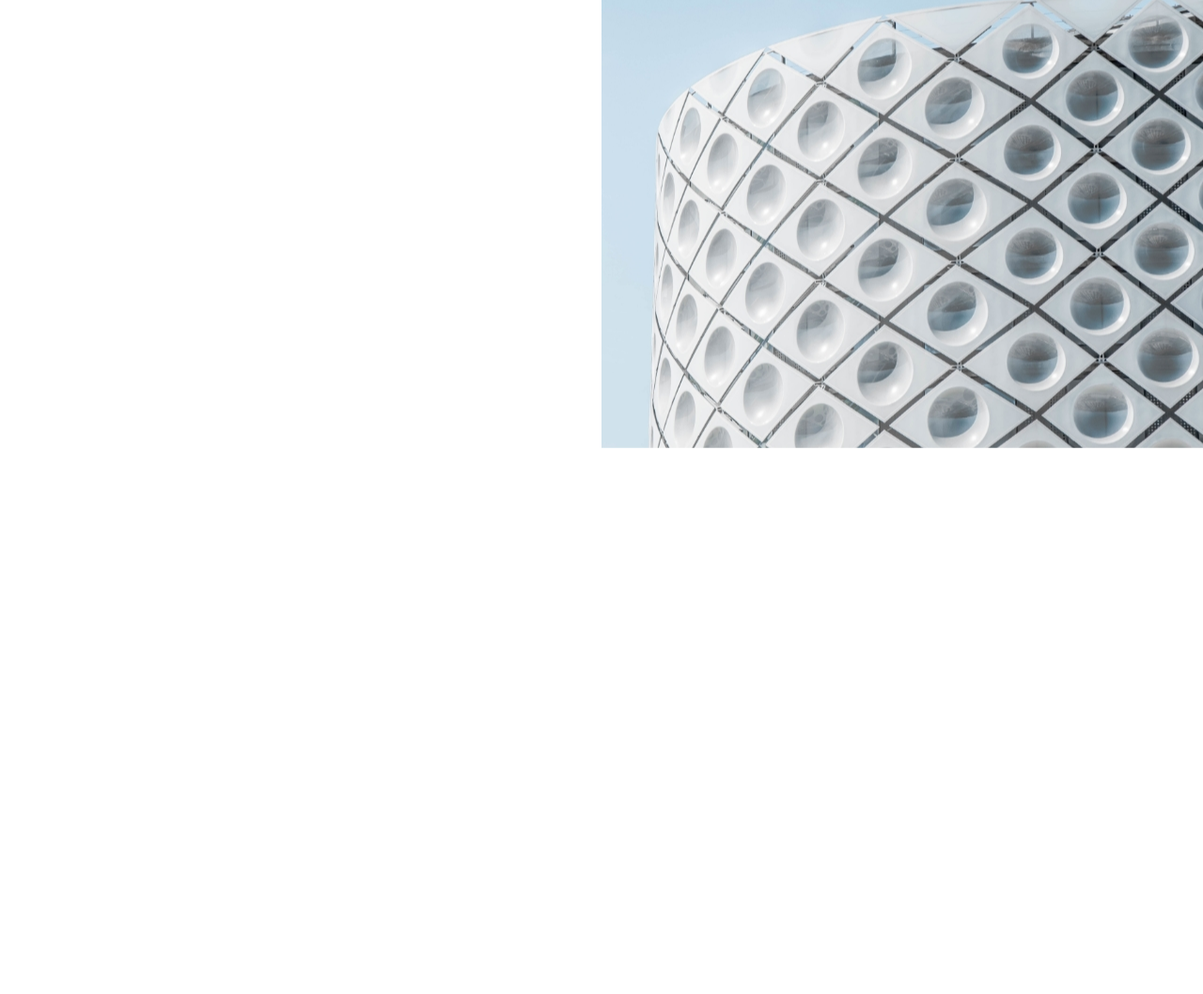
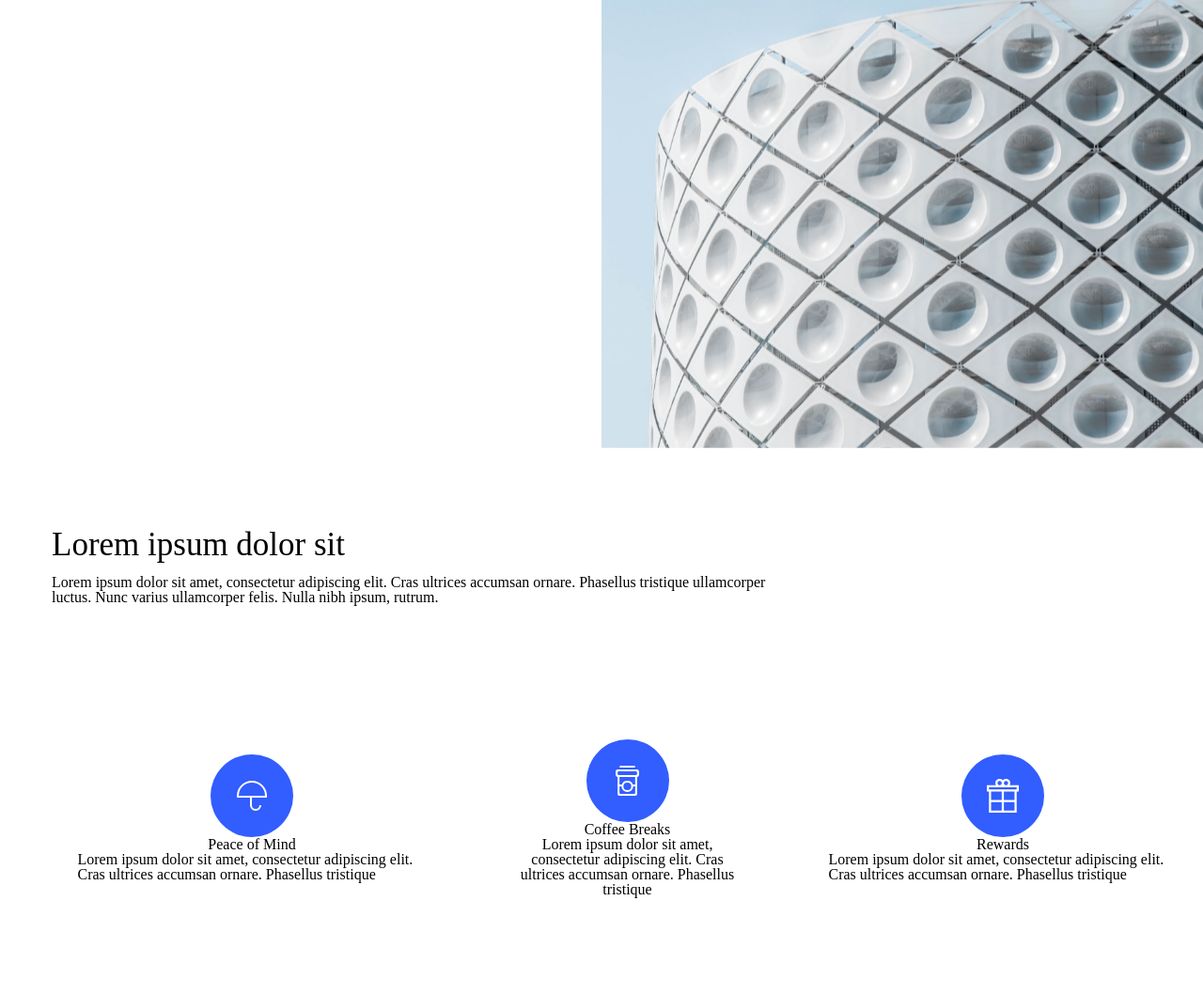
Before and after one commit to shalvaj/HomeWork8-9, a plain HTML site: page index.html in a window 1280 px wide. Shown: the part 1024-2082 px from the top of the page at 94% size. Before the commit the page ends 1501 px from the top, so only its background shows below. Drawn offline with Linux system fonts and the light colour scheme.

Commit message:
added section 2 part 1

```diff
--- a/css/style.css
+++ b/css/style.css
@@ -79,3 +79,56 @@
 	justify-content: center;
 	align-items: center;
 }
+
+/*this is section two*/
+.section2 {
+	margin-left: 55px;
+	margin-top: 85px;
+}
+.lorem-text {
+	width: 771px;
+	height: 122px;
+	display: inline-block;
+	margin: 0 auto;
+}
+.lorem {
+	font-size: 35px;
+	width: 570px;
+	height: 50px;
+	display: inline-block;
+}
+.ipsum {
+	font-size: 16px;
+	width: 771px;
+	height: 71px;
+	display: inline-block;
+
+}
+.sec-two {
+	width: 1170px;
+	margin: 0 auto;
+	display: flex;
+	justify-content: space-between;
+}
+.box-one {
+	width: 371px;
+	height: 374px;
+	display: flex;
+	justify-content: center;
+	align-items: center;
+	flex-direction: column;
+}
+
+.small-icons {
+	display: flex;
+	justify-content: center;
+	align-items: center;
+	width: 88px;
+	height: 88px;
+	background-color: #325DFF;
+	border-radius: 50%
+}
+.prg {
+	width: 250px;
+	text-align: center;
+}
--- a/index.html
+++ b/index.html
@@ -34,6 +34,38 @@
 			</div>
 		</div>
 	</section>
+	<section class="section2">
+		<div class="lorem-text">
+			<h2 class="lorem">Lorem ipsum dolor sit</h2>
+			<p class="ipsum">Lorem ipsum dolor sit amet, consectetur adipiscing elit. Cras ultrices accumsan ornare. Phasellus tristique ullamcorper luctus. Nunc varius ullamcorper felis. Nulla nibh ipsum, rutrum.</p>
+		</div>
+		<div class="sec-two">
+			<div class="box-one">
+				<div class="small-icons">
+					<img src="images/qolga.svg" alt="qolga" >
+				</div>
+				<h2>Peace of Mind</h2>
+				<p>Lorem ipsum dolor sit amet, consectetur adipiscing elit. Cras ultrices accumsan ornare. Phasellus tristique</p>
+
+			</div>
+			<div class="box-one">
+				<div class="small-icons">
+					<img src="images/urna.svg" alt="urna" >
+				</div>
+				<h2>Coffee Breaks</h2>
+				<p class="prg">Lorem ipsum dolor sit amet, consectetur adipiscing elit. Cras ultrices accumsan ornare. Phasellus tristique</p>
+
+			</div>
+			<div class="box-one">
+				<div class="small-icons">
+					<img src="images/gift.svg" alt="gift" >
+				</div>
+				<h2>Rewards</h2>
+				<p>Lorem ipsum dolor sit amet, consectetur adipiscing elit. Cras ultrices accumsan ornare. Phasellus tristique</p>
+
+			</div>
+		</div>
+	</section>
 
 </body>
 </html>
```
